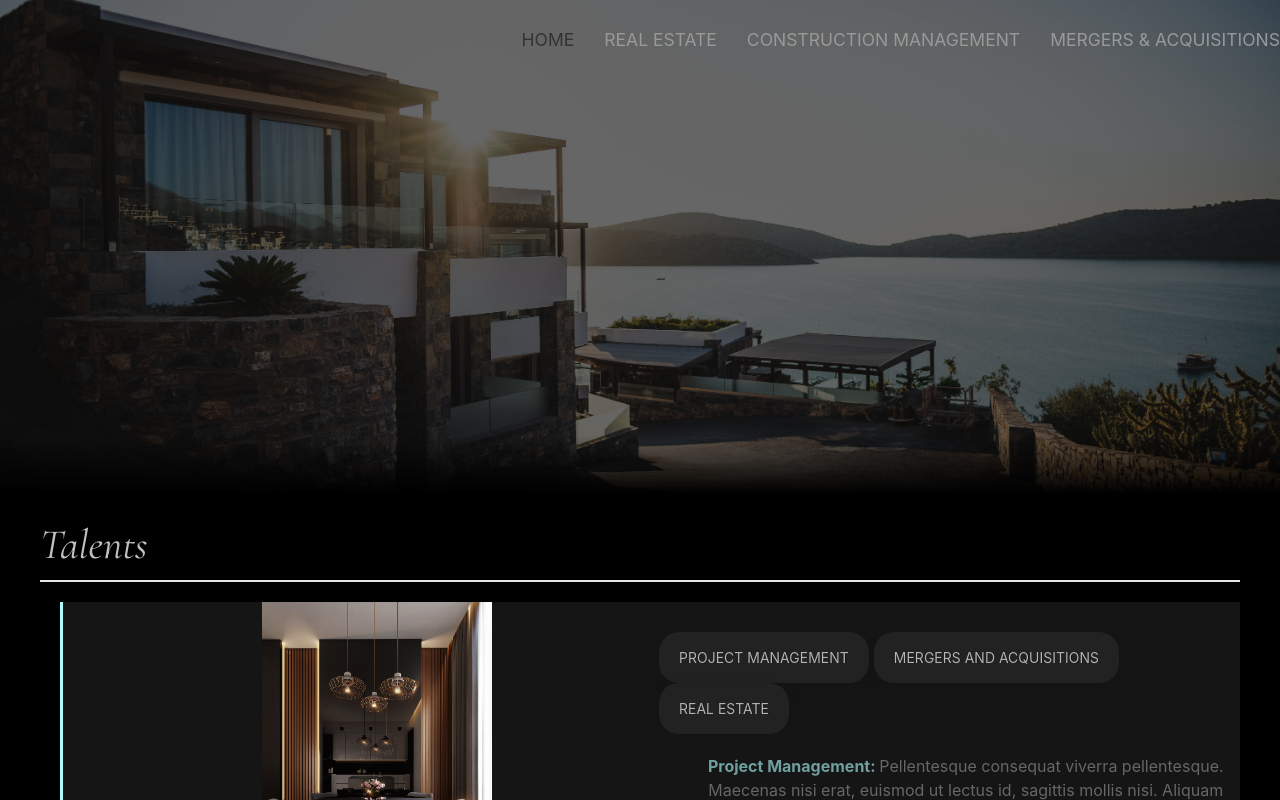
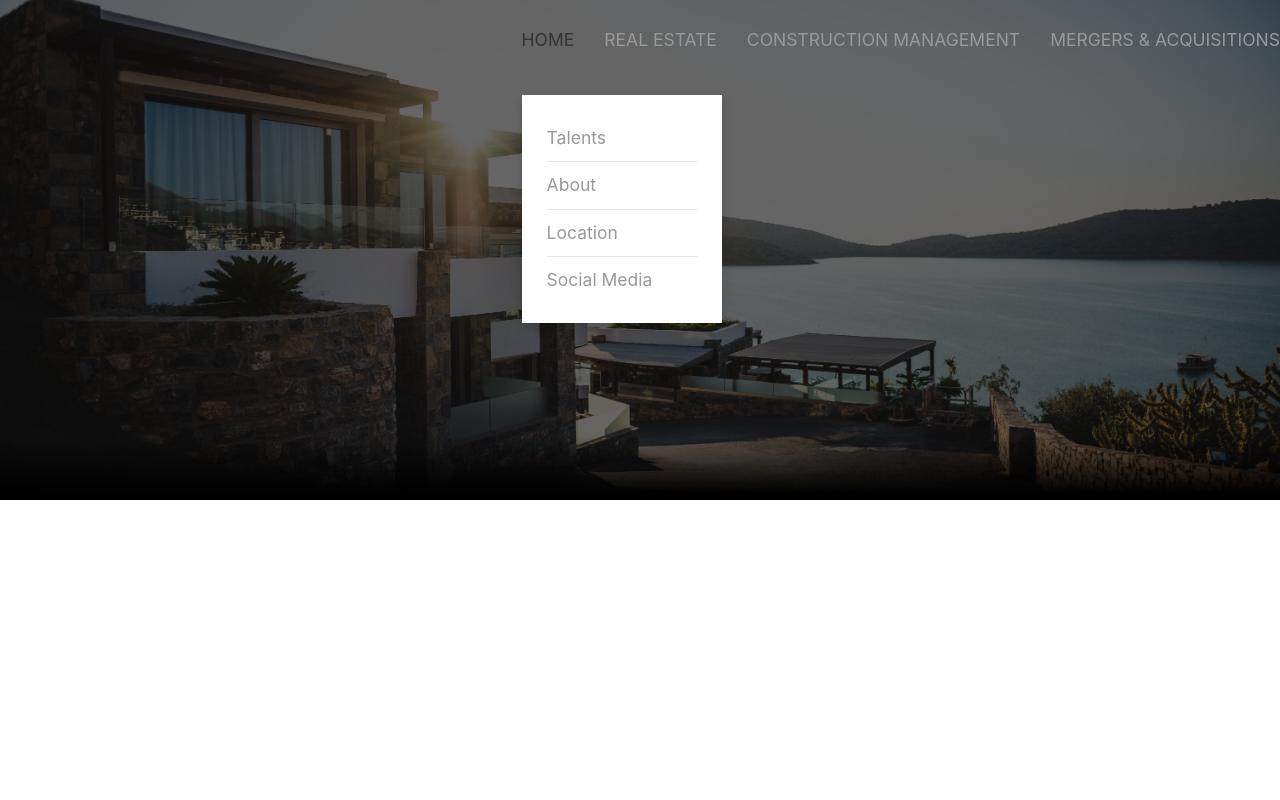
Before and after one commit to Adambear1/Saxton-Real-Estate, a React (Create React App) app in the folder client/: page /real-estate in a window 1280 px wide. Both pictures are taken after a click on the link "HOME". Shown: the top 800 px of the page. Built offline with nearby package versions, Linux system fonts and the light colour scheme.

Commit message:
cleaned up pages component for home and set react-scroll links

```diff
--- a/client/src/App.js
+++ b/client/src/App.js
@@ -1,13 +1,19 @@
 import React from "react";
 import { BrowserRouter as Router, Route, Switch } from "react-router-dom";
 
+import Navbar from "./components/Navbar";
 import Home from "./pages/Home";
+import RealEstate from "./pages/RealEstate";
 
 function App() {
   return (
     <div>
       <Router>
-        <Home />
+        <Navbar />
+        <Switch>
+          <Route exact path="/" component={Home} />
+          <Route path="real-estate" component={RealEstate} />
+        </Switch>
       </Router>
     </div>
   );
--- a/client/src/components/Navbar/index.js
+++ b/client/src/components/Navbar/index.js
@@ -24,6 +24,61 @@ function Navbar() {
                 >
                   Home
                 </Link>
+                <div class="uk-navbar-dropdown">
+                  <ul class="uk-nav uk-navbar-dropdown-nav">
+                    <li>
+                      <Link
+                        activeClass="active"
+                        className="header-nav-link"
+                        to="talents"
+                        spy={true}
+                        smooth={true}
+                        duration={500}
+                      >
+                        Talents
+                      </Link>
+                    </li>
+                    <li class="uk-nav-divider"></li>
+                    <li>
+                      <Link
+                        activeClass="active"
+                        className="header-nav-link"
+                        to="about"
+                        spy={true}
+                        smooth={true}
+                        duration={500}
+                      >
+                        About
+                      </Link>
+                    </li>
+                    <li class="uk-nav-divider"></li>
+                    <li>
+                      <Link
+                        activeClass="active"
+                        className="header-nav-link"
+                        to="location"
+                        spy={true}
+                        smooth={true}
+                        duration={500}
+                      >
+                        Location
+                      </Link>
+                    </li>
+                    <li class="uk-nav-divider"></li>
+                    <li>
+                      <Link
+                        activeClass="active"
+                        className="header-nav-link"
+                        to="socialmedia"
+                        spy={true}
+                        smooth={true}
+                        duration={500}
+                      >
+                        Social Media
+                      </Link>
+                    </li>
+                  </ul>
+                </div>
               </li>
               <li>
                 <Link
--- a/client/src/pages/About/index.js
+++ /dev/null
@@ -1,14 +0,0 @@
-import React from "react";
-import AboutHeader from "../../components/AboutHeader";
-import AboutSliderContainer from "../../components/AboutSliderContainer";
-
-function About() {
-  return (
-    <div className="uk-container uk-margin-top">
-      <AboutHeader />
-      <AboutSliderContainer />
-    </div>
-  );
-}
-
-export default About;
--- a/client/src/pages/Home/index.js
+++ b/client/src/pages/Home/index.js
@@ -1,18 +1,41 @@
 import React from "react";
-import Navbar from "../../components/Navbar";
-import Talents from "../Talents";
-import About from "../About";
-import Location from "../Location";
-import SocialMedia from "../SocialMedia";
+import TalentsHeader from "../../components/TalentsHeader";
+import TalentsPhoto from "../../components/TalentsPhoto";
+import TalentsContainer from "../../components/TalentsConainer";
+import AboutHeader from "../../components/AboutHeader";
+import AboutSliderContainer from "../../components/AboutSliderContainer";
+import LocationHeader from "../../components/LocationHeader";
+import LocationContainer from "../../components/LocationContainer";
+import SocialMediaIcons from "../../components/SocialMediaIcons";
 
 function Home() {
   return (
-    <div>
-      <Navbar />
-      <Talents />
-      <About />
-      <Location />
-      <SocialMedia />
+    <div className="uk-container">
+      {/* talents */}
+      <div id="talents">
+        <TalentsHeader />
+        <div
+          class="uk-child-width-1-2 uk-text-center talents-body"
+          uk-grid="true"
+        >
+          <TalentsPhoto />
+          <TalentsContainer />
+        </div>
+      </div>
+      {/* about */}
+      <div className="uk-margin-top" id="about">
+        <AboutHeader />
+        <AboutSliderContainer />
+      </div>
+      {/* location */}
+      <div id="location">
+        <LocationHeader />
+        <LocationContainer />
+      </div>
+      {/* social media */}
+      <div id="socialmedia">
+        <SocialMediaIcons />
+      </div>
     </div>
   );
 }
--- a/client/src/pages/Location/index.js
+++ /dev/null
@@ -1,14 +0,0 @@
-import React from "react";
-import LocationContainer from "../../components/LocationContainer";
-import LocationHeader from "../../components/LocationHeader";
-
-function Location() {
-  return (
-    <div className="uk-container">
-      <LocationHeader />
-      <LocationContainer />
-    </div>
-  );
-}
-
-export default Location;
--- /dev/null
+++ b/client/src/pages/RealEstate/index.js
@@ -0,0 +1,7 @@
+import React from "react";
+
+function RealEstate() {
+  return <div></div>;
+}
+
+export default RealEstate;
--- a/client/src/pages/SocialMedia/index.js
+++ /dev/null
@@ -1,12 +0,0 @@
-import React from "react";
-import SocialMediaIcons from "../../components/SocialMediaIcons";
-
-function SocialMedia() {
-  return (
-    <div className="uk-container">
-      <SocialMediaIcons />
-    </div>
-  );
-}
-
-export default SocialMedia;
--- a/client/src/pages/Talents/index.js
+++ /dev/null
@@ -1,23 +0,0 @@
-import React from "react";
-import "./styles.css";
-import TalentsContainer from "../../components/TalentsConainer";
-import TalentsHeader from "../../components/TalentsHeader";
-import TalentsPhoto from "../../components/TalentsPhoto";
-
-function Talents() {
-  return (
-    <div className="uk-container">
-      <TalentsHeader />
-      <div
-        class="uk-child-width-1-2 uk-text-center talents-body"
-        uk-grid="true"
-      >
-        <TalentsPhoto />
-
-        <TalentsContainer />
-      </div>
-    </div>
-  );
-}
-
-export default Talents;
--- a/client/src/pages/Talents/styles.css
+++ /dev/null
@@ -1,10 +0,0 @@
-.talents-body {
-  margin-left: 20px;
-  background-color: rgba(204, 204, 204, 0.1);
-  border-bottom-width: 0.75px;
-  border-top-width: 0px;
-  border-right-width: 0px;
-  border-style: solid;
-  border-color: rgb(174, 251, 253);
-  margin-bottom: 20px;
-}
```
